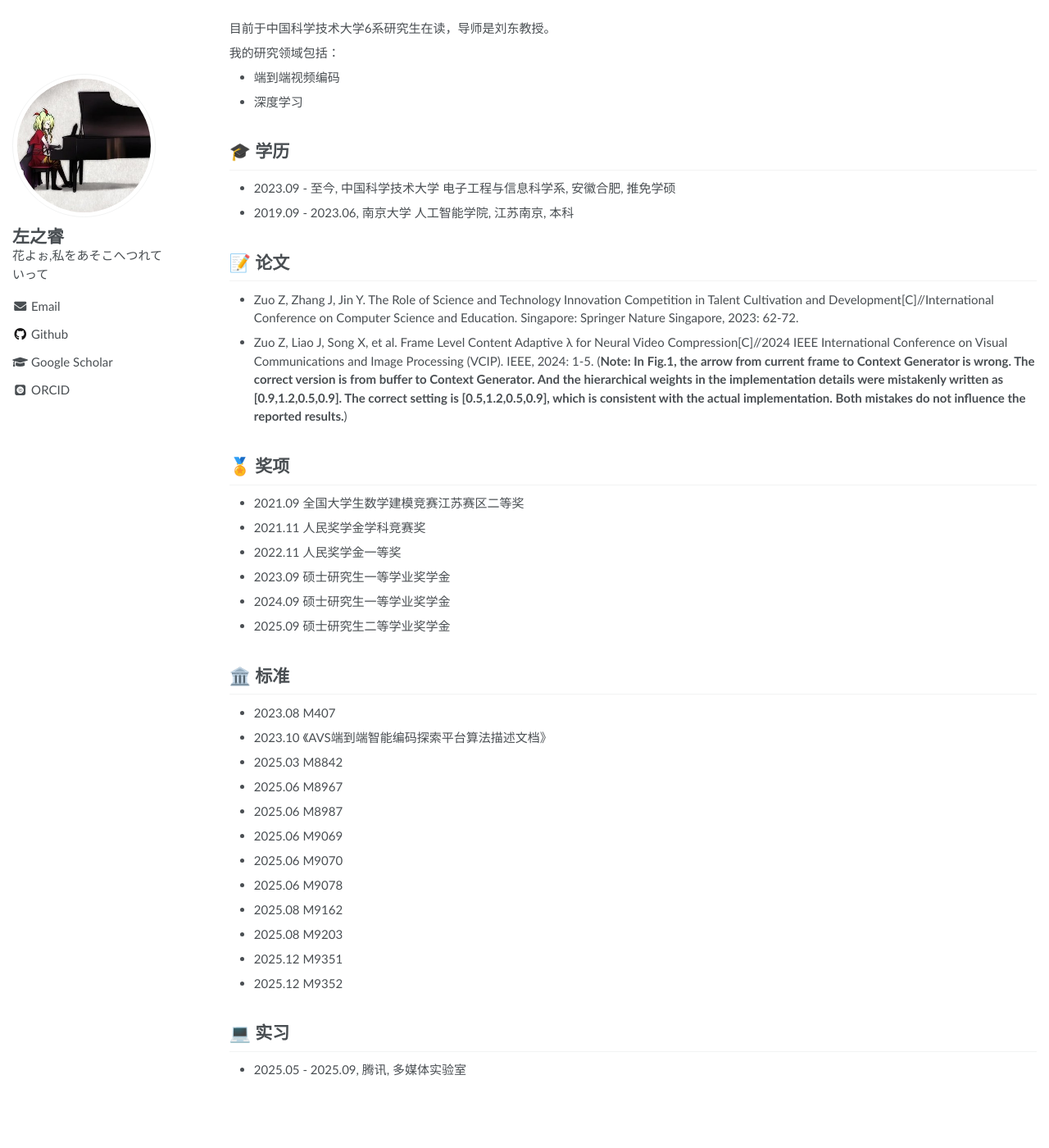
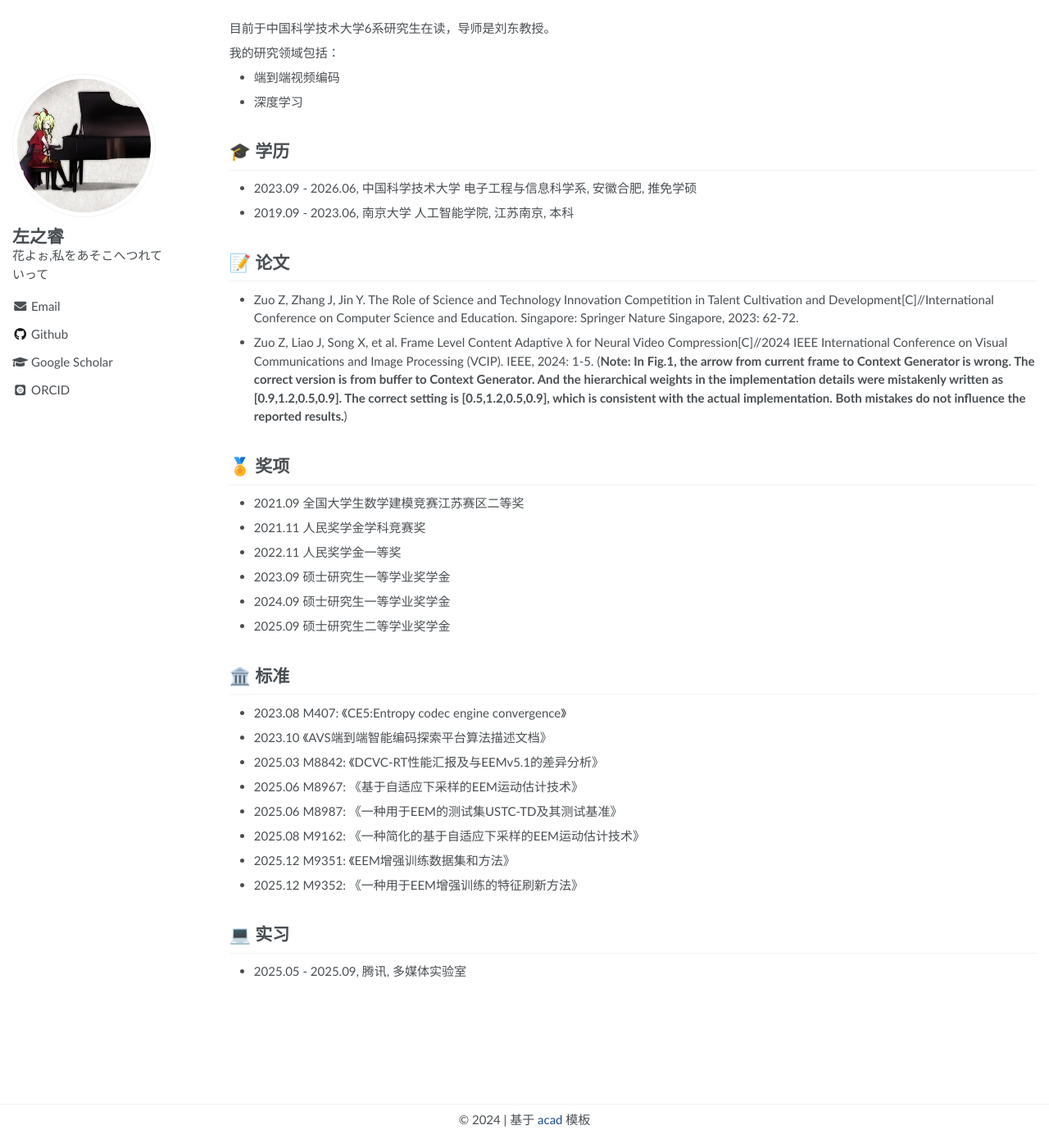
Before and after one commit to DeathPolca/DeathPolca.github.io, a Jekyll site: the page built from _pages/about.md, in a window 1280 px wide and 1400 px high. Shown: the whole window at 82% size. Built offline with Jekyll 4.4.1, drawn with Linux system fonts in a browser that asks for light colours; some web fonts are replaced.

Commit message:
Update about.md

```diff
--- a/_pages/about.md
+++ b/_pages/about.md
@@ -30,7 +30,7 @@ redirect_from:
 <span class='anchor' id='-xl'></span>
 
 # 🎓 学历
-- 2023.09 - 至今, 中国科学技术大学 电子工程与信息科学系, 安徽合肥, 推免学硕
+- 2023.09 - 2026.06, 中国科学技术大学 电子工程与信息科学系, 安徽合肥, 推免学硕
 - 2019.09 - 2023.06, 南京大学 人工智能学院, 江苏南京, 本科
 
 <span class='anchor' id='-lwzl'></span>
@@ -53,18 +53,14 @@ redirect_from:
 <span class='anchor' id='-xshy'></span>
 
 # 🏛️ 标准
-- 2023.08 M407
+- 2023.08 M407: 《CE5:Entropy codec engine convergence》
 - 2023.10 《AVS端到端智能编码探索平台算法描述文档》
-- 2025.03 M8842
-- 2025.06 M8967
-- 2025.06 M8987
-- 2025.06 M9069
-- 2025.06 M9070
-- 2025.06 M9078
-- 2025.08 M9162
-- 2025.08 M9203
-- 2025.12 M9351
-- 2025.12 M9352
+- 2025.03 M8842: 《DCVC-RT性能汇报及与EEMv5.1的差异分析》
+- 2025.06 M8967: 《基于自适应下采样的EEM运动估计技术》
+- 2025.06 M8987: 《一种用于EEM的测试集USTC-TD及其测试基准》
+- 2025.08 M9162: 《一种简化的基于自适应下采样的EEM运动估计技术》
+- 2025.12 M9351: 《EEM增强训练数据集和方法》
+- 2025.12 M9352: 《一种用于EEM增强训练的特征刷新方法》
 
 <span class='anchor' id='-gzsx'></span>
 
```
